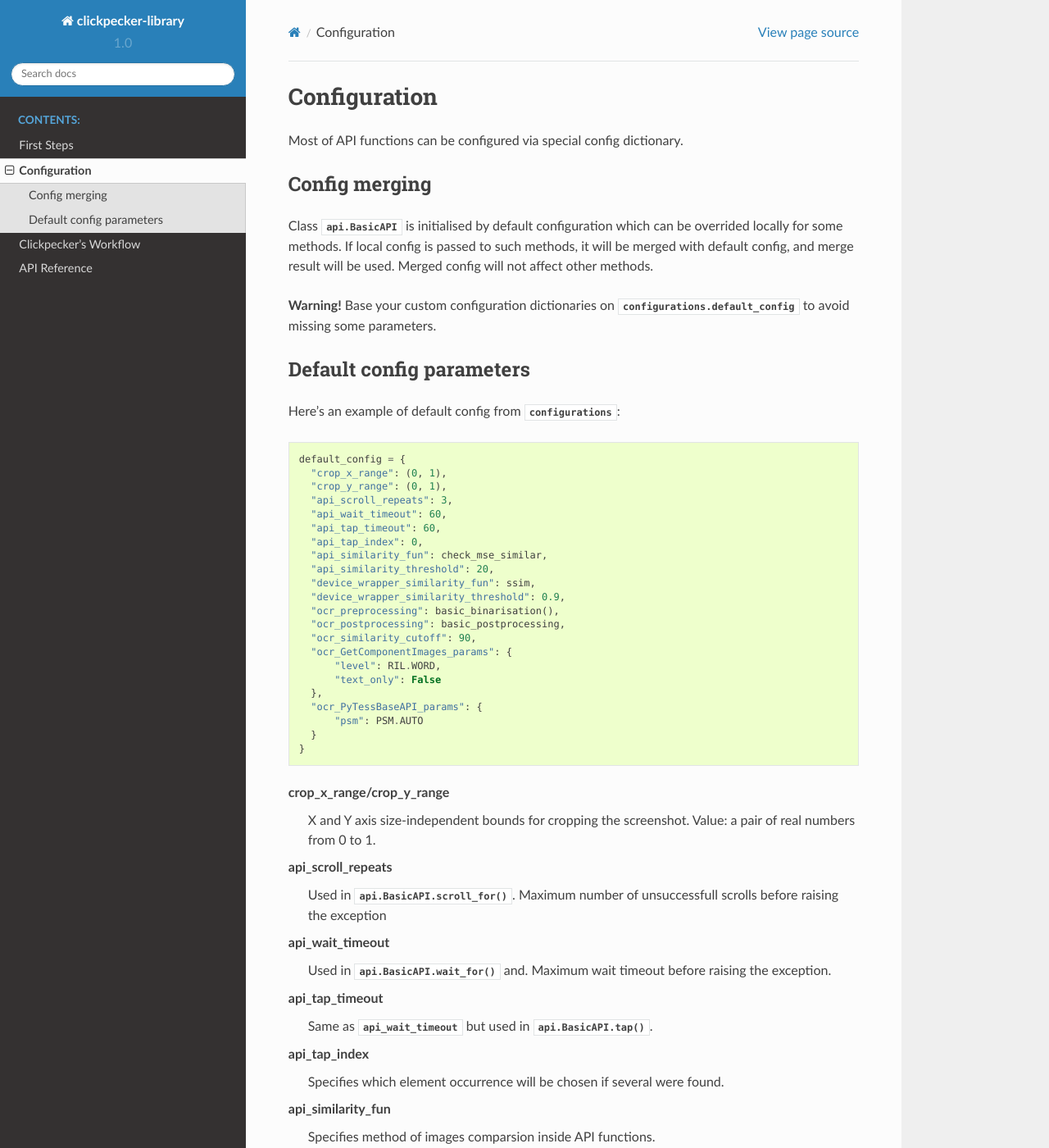
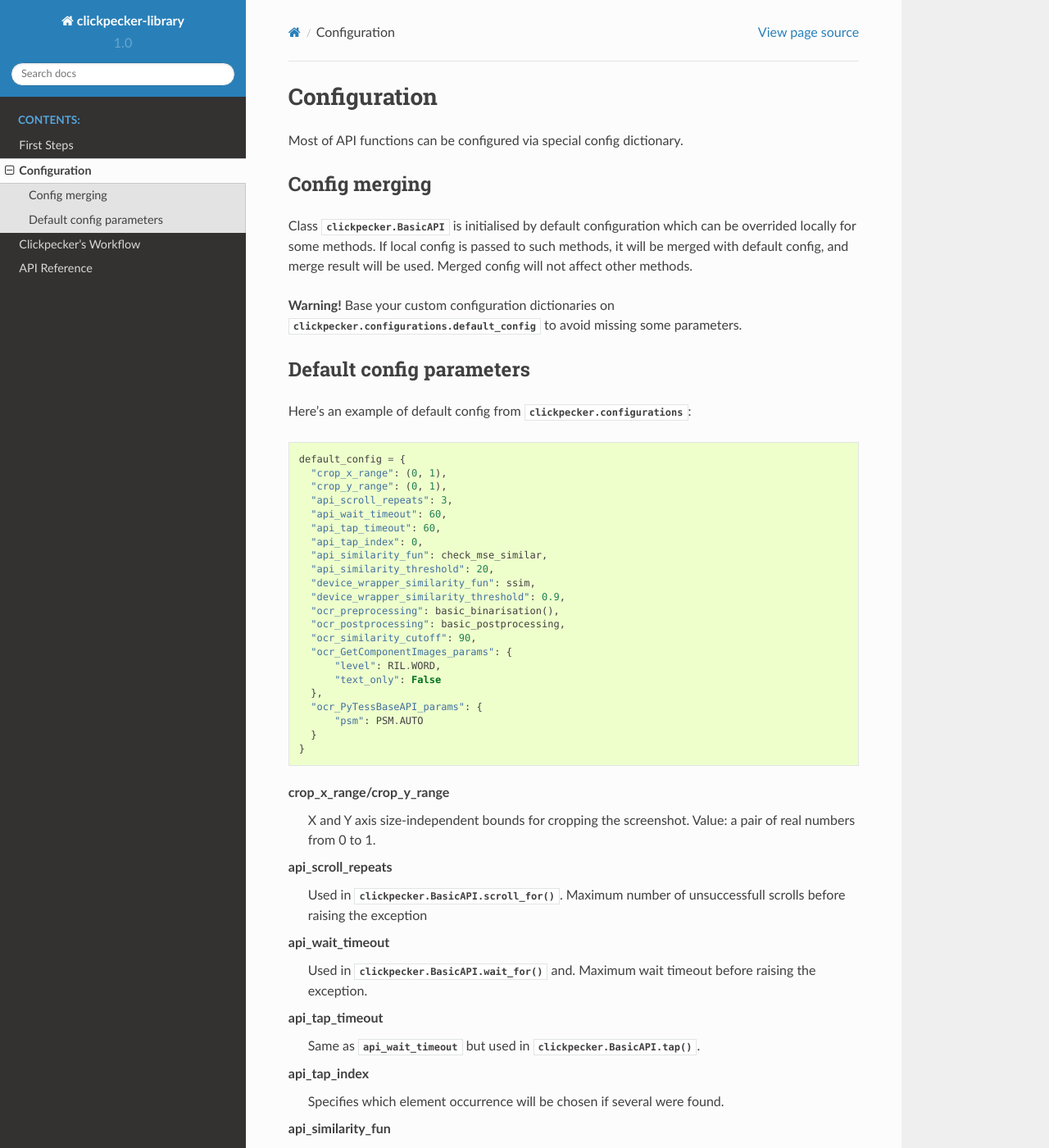
Before and after one commit to VladX09/clickpecker-library, a Sphinx documentation site: the page built from docs/configuration.rst, in a window 1280 px wide and 1400 px high. Shown: the whole window at 82% size. Built offline with Sphinx 7.4.7 and the Read the Docs theme 2.0.0, drawn with Linux system fonts in a browser that asks for light colours.

Commit message:
Fix imports in docs

```diff
--- a/docs/api.rst
+++ b/docs/api.rst
@@ -4,10 +4,10 @@ API Reference
 
 API
 ===
-.. automodule:: api
+.. autoclass:: clickpecker.BasicAPI
   :members:
 
 Device communication
 ====================
-.. automodule:: helpers.device_wrappers
+.. autoclass:: clickpecker.helpers.DeviceWrapper
    :members:
--- a/docs/conf.py
+++ b/docs/conf.py
@@ -19,7 +19,7 @@
 #
 import os
 import sys
-sys.path.insert(0, os.path.abspath('../clickpecker'))
+sys.path.insert(0, os.path.abspath('..'))
 
 
 # -- General configuration ------------------------------------------------
--- a/docs/configuration.rst
+++ b/docs/configuration.rst
@@ -5,15 +5,15 @@ Most of API functions can be configured via special config dictionary.
 
 Config merging
 --------------
-Class :class:`api.BasicAPI` is initialised  by default configuration which can be overrided locally for some methods. If local config is passed to such methods, it will be merged with default config, and merge result will be used. Merged config will not affect other methods.
+Class :class:`clickpecker.BasicAPI` is initialised  by default configuration which can be overrided locally for some methods. If local config is passed to such methods, it will be merged with default config, and merge result will be used. Merged config will not affect other methods.
 
-**Warning!** Base your custom configuration dictionaries on :data:`configurations.default_config` to avoid missing some parameters.
+**Warning!** Base your custom configuration dictionaries on :data:`clickpecker.configurations.default_config` to avoid missing some parameters.
 
 
 Default config parameters
 -------------------------
 
-Here's an example of default config from :data:`configurations`::
+Here's an example of default config from :data:`clickpecker.configurations`::
 
   default_config = {
     "crop_x_range": (0, 1),
@@ -43,13 +43,13 @@ crop_x_range/crop_y_range
   Value: a pair of real numbers from 0 to 1.
 
 api_scroll_repeats
-  Used in :meth:`api.BasicAPI.scroll_for`. Maximum number of unsuccessfull scrolls before raising the exception
+  Used in :meth:`clickpecker.BasicAPI.scroll_for`. Maximum number of unsuccessfull scrolls before raising the exception
 
 api_wait_timeout
-  Used in :meth:`api.BasicAPI.wait_for` and. Maximum wait timeout before raising the exception.
+  Used in :meth:`clickpecker.BasicAPI.wait_for` and. Maximum wait timeout before raising the exception.
 
 api_tap_timeout
-  Same as :data:`api_wait_timeout` but used in :meth:`api.BasicAPI.tap`.
+  Same as :data:`api_wait_timeout` but used in :meth:`clickpecker.BasicAPI.tap`.
 
 api_tap_index
   Specifies which element occurrence will be chosen if several were found.
--- a/docs/firststeps.rst
+++ b/docs/firststeps.rst
@@ -42,7 +42,7 @@ Current template matcher hasn't got any thresholds and it can't detect if there'
 image on the screen. That's why some methods (e.g. ``search``, ``wait_for``, ``scroll_for``)
 aren't accept images.
 
-The main object of Clickpecker is :class:`api.BasicAPI`. To init API, you should have
+The main object of Clickpecker is :class:`clickpecker.BasicAPI`. To init API, you should have
 `DeviceWrapper` object and a dictionary with the default configuration.
 
 .. code-block:: python
@@ -107,7 +107,7 @@ the state of an application under testing. These methods are based
 on the human way of visual observing.
 
 First of all, text-based UI assertions can be made by
-:meth:`api.BasicAPI.search` method::
+:meth:`clickpecker.BasicAPI.search` method::
 
     assert len(api.search("OK")) != 0  # Assert OK button presents on screen
 
```
Also changed, not shown: 1 other file.
